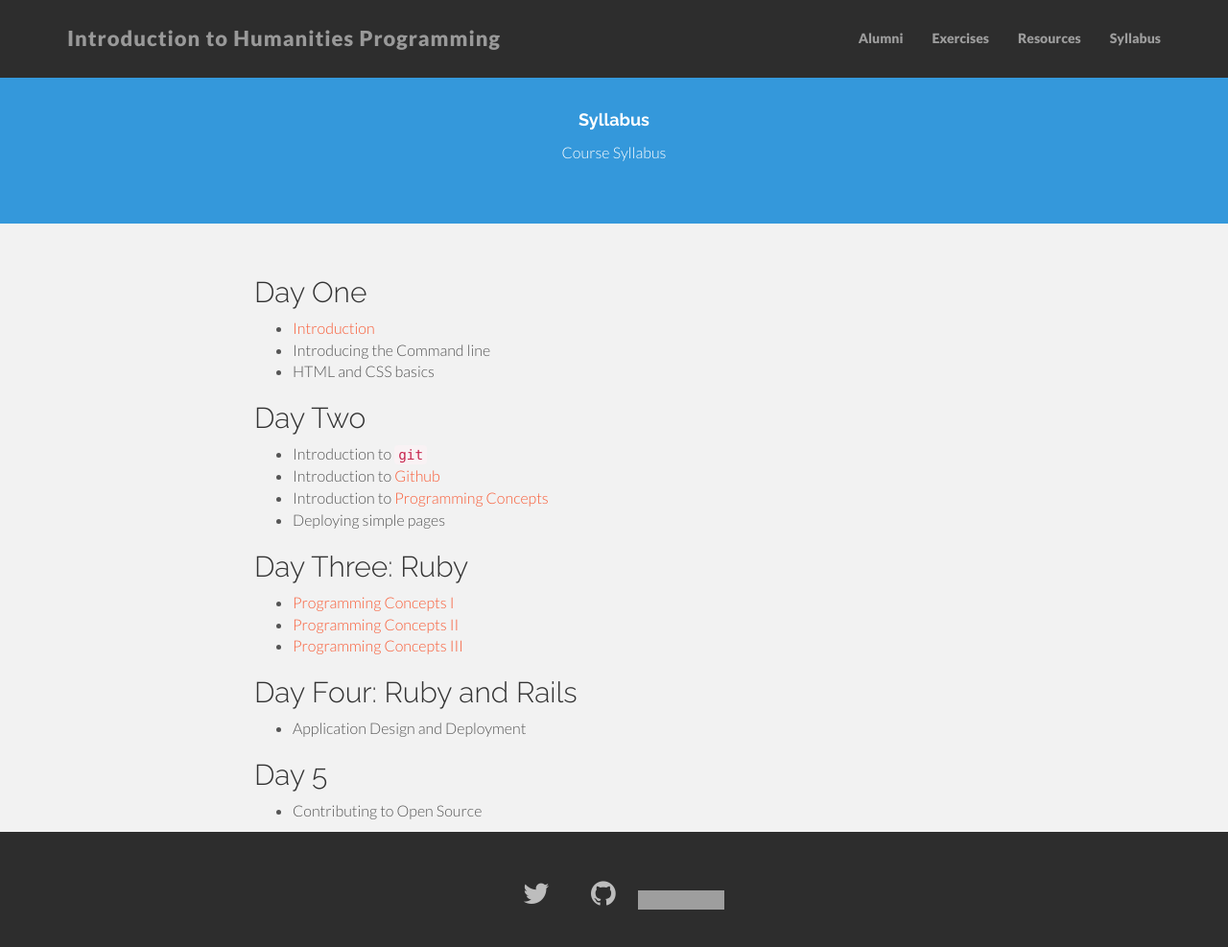
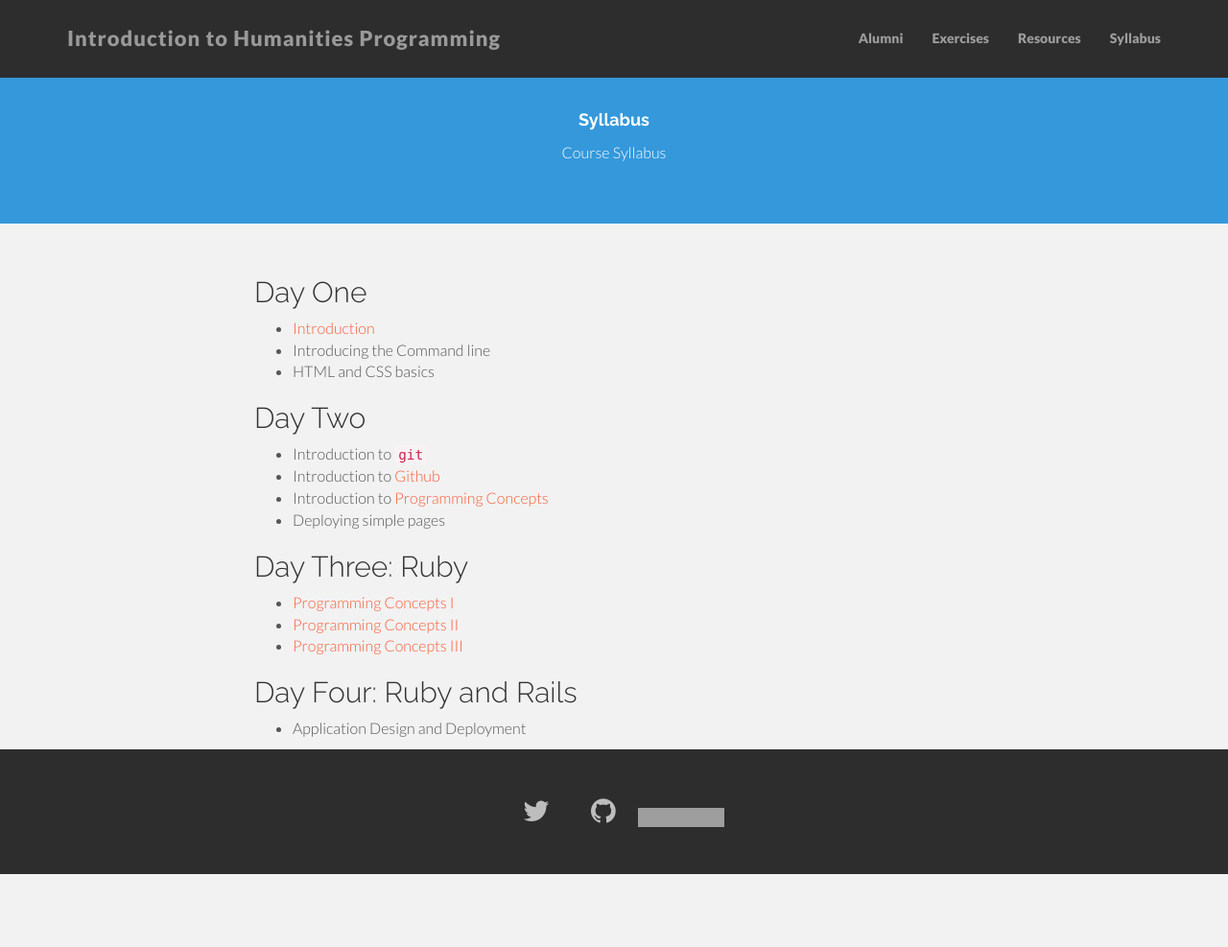
Before and after one commit to humanitiesprogramming/humanitiesprogramming.github.io, a Jekyll site: the page built from syllabus.md, in a window 1280 px wide and 997 px high. Shown: the top 987 px of the window at 96% size. Built offline with Jekyll 4.4.1, drawn with Linux system fonts in a browser that asks for light colours; nearby versions of some CDN libraries; grey boxes are pictures that could not be loaded.

```diff
--- a/syllabus.md
+++ b/syllabus.md
@@ -36,11 +36,3 @@ description: Course Syllabus
       <li>Application Design and Deployment</li>
     </ul>
   </div>
-  <div id="day-five">
-    <h2>Day 5</h2>
-    <ul>
-      <li>Contributing to Open Source</li>
-    </ul>
-  </div>
-
-</div>
```
Also changed, not shown: exercises.md (+2 -2 lines).
